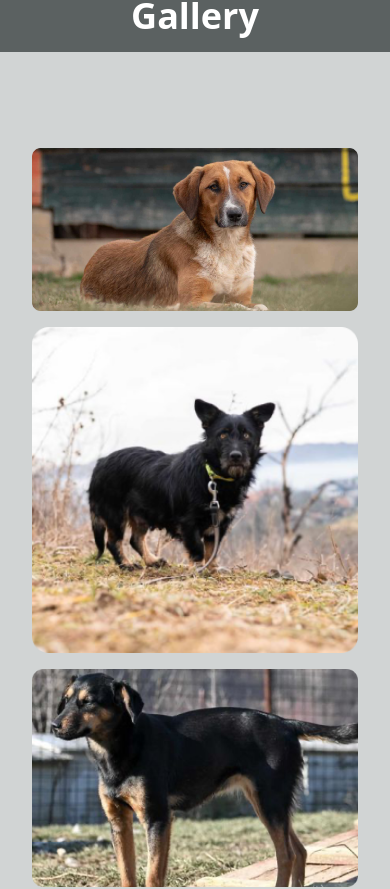
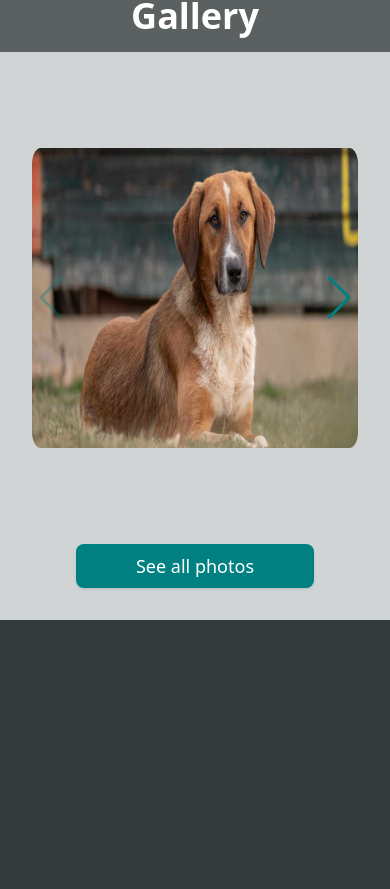
Before and after one commit to Bego96/Nirina-Dogshelter-Nextjs, a Next.js app: page / in a window 390 px wide. Shown: the part 4607-5496 px from the top of the page. After the commit the page ends 5227 px from the top, so only its background shows below. Built offline with nearby package versions, Linux system fonts and the light colour scheme.

Commit message:
Fixed gallery on smaller screens

```diff
--- a/src/components/dogPhotos.js
+++ b/src/components/dogPhotos.js
@@ -4,7 +4,7 @@ import  { useState } from 'react';
 import { Swiper, SwiperSlide } from 'swiper/react';
 import 'swiper/css';
 import ImgGallery from './imgGallery';
-import { Pagination } from 'swiper/modules';
+import { Pagination, Navigation } from 'swiper/modules';
 import 'swiper/css/navigation';
 import 'swiper/css/pagination';
 import 'swiper/css/scrollbar';
@@ -17,7 +17,8 @@ export default function DogPhotos({imgGalleryNew}) {
     let id = galleryLens/10
     let multiplier = 1;
 
-    for (let i = 0; i < imgGalleryCopy.length; i++) {
+    if (window.innerWidth > 1023) {
+      for (let i = 0; i < imgGalleryCopy.length; i++) {
 
         if (arr.length >= 10) {
             galleryArrays.push({id: id,
@@ -29,16 +30,20 @@ export default function DogPhotos({imgGalleryNew}) {
         arr.push(
             imgGalleryCopy[i]
         );
+      }
+    } else {
+      galleryArrays = imgGalleryCopy;
     }
+
 
   return (
     <div className='px-4 py-12'>
 
         <Swiper
-            modules={[ Pagination,  ]}
-          spaceBetween={0}
+          modules={[window.innerWidth > 1023 ? Pagination : Navigation]}
+          spaceBetween={10}
           slidesPerView={1}
-
+          navigation
           pagination={{ clickable: true }}
           onSwiper={(swiper) => console.log(swiper)}
           onSlideChange={() => console.log('slide change')}
@@ -47,7 +52,7 @@ export default function DogPhotos({imgGalleryNew}) {
           {galleryArrays.map((imgs, index) => (
             <SwiperSlide key={imgs.id}>
               <div className='flex flex-col flex-wrap lg:flex-row'>
-                <ImgGallery gallery={imgs.imgs} />
+                <ImgGallery gallery={imgs.imgs} imgSrc={imgs.imgSrc} key={imgs.id}/>
               </div>
             </SwiperSlide>
           ))}
--- a/src/components/imgGallery.js
+++ b/src/components/imgGallery.js
@@ -1,14 +1,20 @@
 import React from 'react';
 import Image from 'next/image';
 
-export default function ImgGallery({ gallery }) {
+export default function ImgGallery({ gallery, key, imgSrc }) {
   return (
     <>
-      {gallery.map((img, index) => (
-        <div key={img.id} className='w-full mb-4 md:h-[360px] md:w-auto md:mx-auto md:mb-20'>
-          <Image src={img.imgSrc} className="h-full w-full" width={500} height={1000} alt="dog" />
-        </div>
-      ))}
+      {
+
+        window.innerWidth > 1023 ?
+        gallery.map((img, index) => (
+          <div key={img.id} className='w-full mb-4 md:h-[360px] md:w-auto md:mx-auto md:mb-20'>
+            <Image src={img.imgSrc} className="h-full w-full" width={500} height={1000} alt="dog" />
+          </div>
+      )) : <div key={key} className='h-full flex justify-center'>
+            <Image src={imgSrc} className="min-h-[300px] w-auto" width={500} height={1000} alt="dog" />
+          </div>
+          }
     </>
   );
 }
--- a/src/components/styles.css
+++ b/src/components/styles.css
@@ -5,11 +5,23 @@
     background-color: #008080;
 }
 
-@media only screen and (max-width: 1024px) {
+.swiper-button-prev, .swiper-button-next {
+    color: #008080;
+    width: 18px;
+}
+
+@media only screen and (max-width: 1023px) {
     .swiper-pagination-bullet {
-        width: 10px;
-        height: 10px;
-        margin:0 10px !important;
-
+       display: none;
     }
 }
+
+@media only screen and (min-width: 1024px) {
+    .swiper-pagination-bullet {
+       display: inline-block;
+    }
+
+    .swiper-button-prev, .swiper-button-next {
+        display: none;
+    }
+}
```
